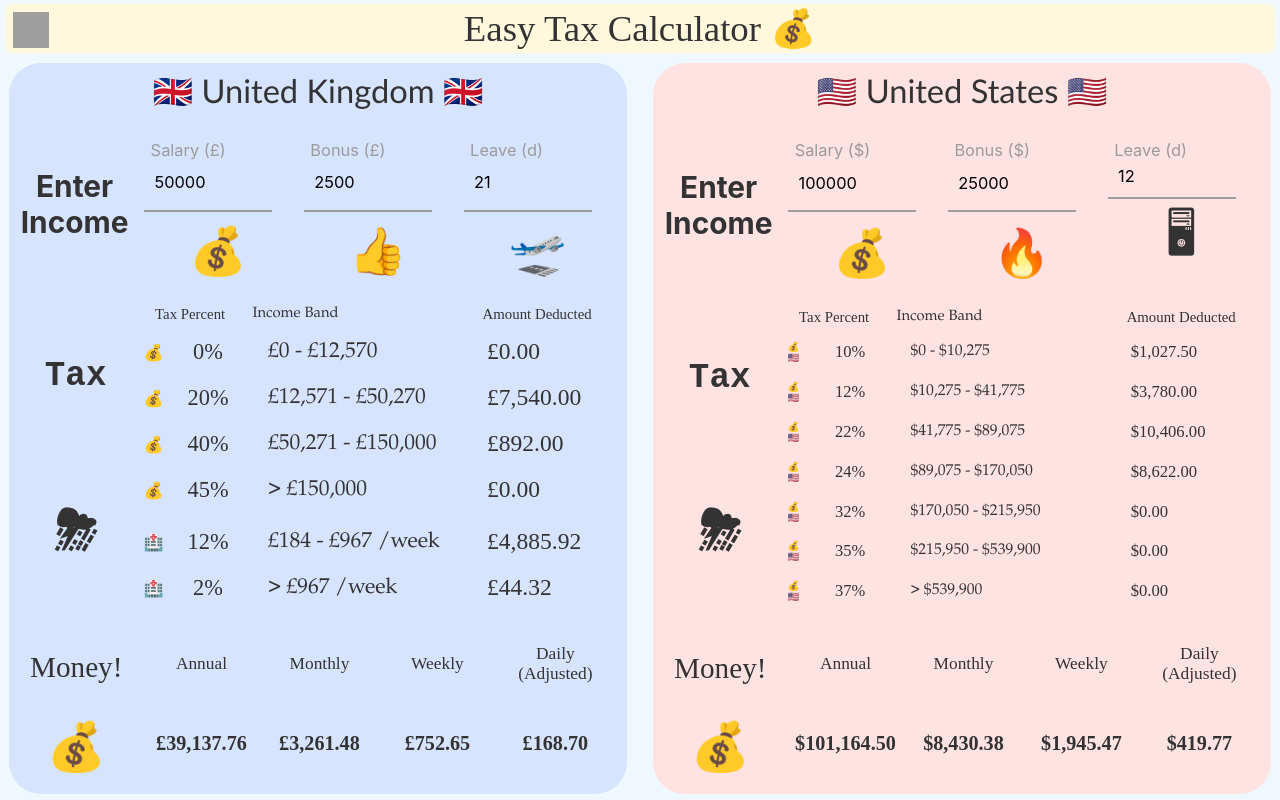
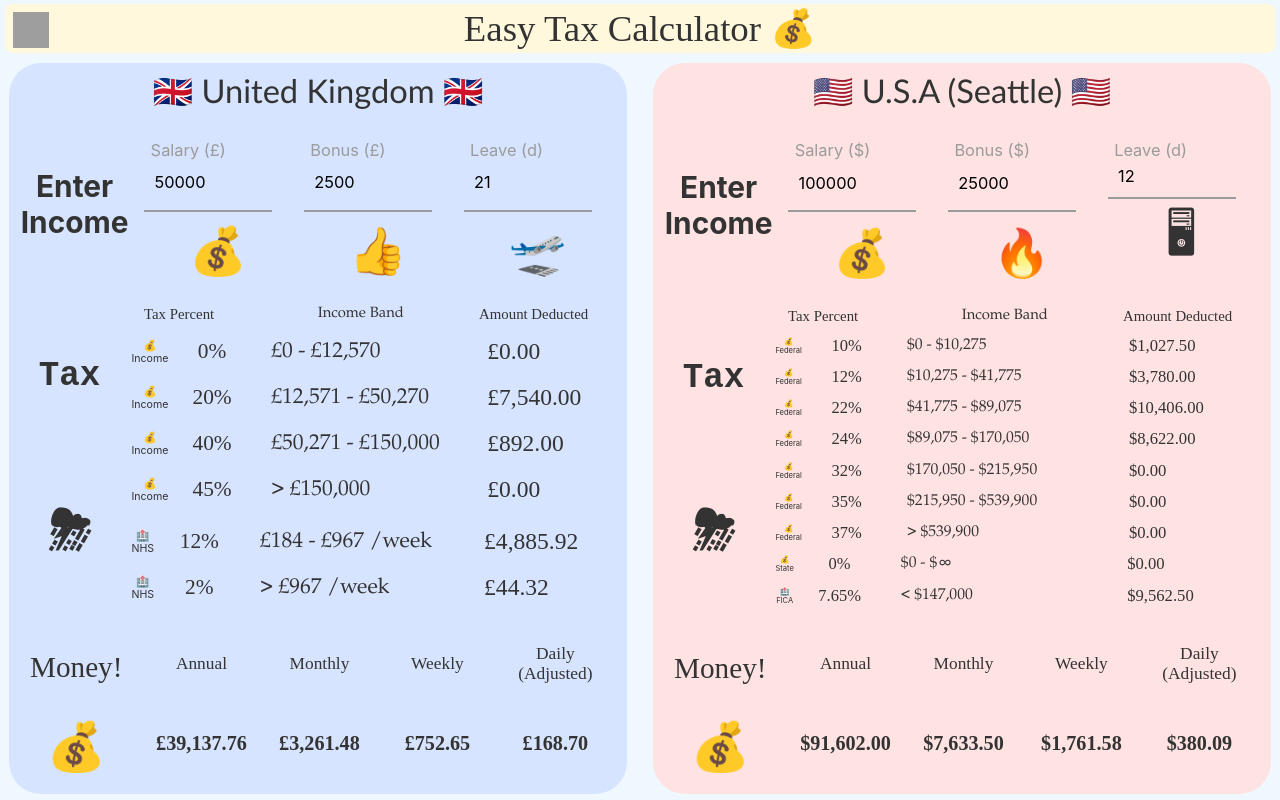
Before and after one commit to Ellipsoul/tax-calculator-pwa, an Angular app: page / in a window 1280 px wide. Built offline with nearby package versions, Linux system fonts and the light colour scheme; grey boxes are pictures that could not be loaded.

Commit message:
Added state and FICA tax for US calculator. Added small text descriptions to each tax deduction reason. Updated ReadMe with usage instructions

```diff
--- a/package.json
+++ b/package.json
@@ -1,6 +1,6 @@
 {
   "name": "tax-calculator-pwa",
-  "version": "1.1.8",
+  "version": "2.0.0",
   "scripts": {
     "ng": "ng",
     "start": "ng serve",
--- a/src/app/uktaxes/uktaxes.component.html
+++ b/src/app/uktaxes/uktaxes.component.html
@@ -111,19 +111,19 @@
       <!-- Table Column Labels -->
       <div ngClass="output-header">
         <div [ngClass]="['tax-band', 'smaller-font']">Tax Percent</div>
-        <div [ngClass]="['tax-range', 'smaller-font']">Income Band</div>
+        <div [ngClass]="['tax-range', 'smaller-font', 'center-text']">Income Band</div>
         <div [ngClass]="['tax-deduction', 'smaller-font']">Amount Deducted</div>
       </div>
       <!-- Personal allowance -->
       <div ngClass="output-container">
-        <div ngClass="tax-reason">💰</div>
+        <div ngClass="tax-reason">💰 Income</div>
         <div ngClass="tax-band">0%</div>
         <div ngClass="tax-range">£0 - £12,570</div>
         <div ngClass="tax-deduction">£0.00</div>
       </div>
       <!-- Basic Rate -->
       <div ngClass="output-container">
-        <div ngClass="tax-reason">💰</div>
+        <div ngClass="tax-reason">💰 Income</div>
         <div ngClass="tax-band">20%</div>
         <div ngClass="tax-range">£12,571 - £50,270</div>
         <!-- Decimal pipe rounds to 2 decimal places -->
@@ -131,14 +131,14 @@
       </div>
       <!-- Higher Rate -->
       <div ngClass="output-container">
-        <div ngClass="tax-reason">💰</div>
+        <div ngClass="tax-reason">💰 Income</div>
         <div ngClass="tax-band">40%</div>
         <div ngClass="tax-range">£50,271 - £150,000</div>
         <div ngClass="tax-deduction">£{{income_40 | number: '.2-2'}}</div>
       </div>
       <!-- Additional Rate -->
       <div ngClass="output-container">
-        <div ngClass="tax-reason">💰</div>
+        <div ngClass="tax-reason">💰 Income</div>
         <div ngClass="tax-band">45%</div>
         <div ngClass="tax-range">> £150,000</div>
         <div ngClass="tax-deduction">£{{income_45 | number: '.2-2'}}</div>
@@ -148,14 +148,14 @@
 
       <!-- NHS higher rate -->
       <div ngClass="output-container">
-        <div ngClass="tax-reason">🏥</div>
+        <div ngClass="tax-reason">🏥 NHS</div>
         <div ngClass="tax-band">12%</div>
         <div ngClass="tax-range">£184 - £967 /week</div>
         <div ngClass="tax-deduction">£{{nhs_12 | number: '.2-2'}}</div>
       </div>
       <!-- NHS additional rate -->
       <div ngClass="output-container">
-        <div ngClass="tax-reason">🏥</div>
+        <div ngClass="tax-reason">🏥 NHS</div>
         <div ngClass="tax-band">2%</div>
         <div ngClass="tax-range">> £967 /week</div>
         <div ngClass="tax-deduction">£{{nhs_2 | number: '.2-2'}}</div>
--- a/src/app/uktaxes/uktaxes2.component.sass
+++ b/src/app/uktaxes/uktaxes2.component.sass
@@ -41,7 +41,7 @@
 // Container of tax deduction outputs
 .info-outputs
   flex-grow: 4
-  flex-basis: 60%
+  flex-basis: 70%
 
   border-radius: 5px
 
@@ -82,15 +82,16 @@
   flex-basis: 3%
   display: grid
   place-items: center
+  text-align: center
 
-  font-size: calc(3px + 1vh + 0.4vw)
+  font-size: calc(2px + 0.6vh + 0.3vw)
 
 // Percentage tax bands
 .tax-band
   flex-grow: 0.8
   flex-basis: 8%
 
-  font-size: calc(8px + 0.5vw + 1vh)
+  font-size: calc(7px + 0.5vw + 1vh)
   font-family: "American Typewriter"
   font-weight: 500
 
@@ -113,6 +114,9 @@
   display: grid
   align-items: center
   text-align: left
+
+.center-text
+  text-align: center !important
 
 .divider-space
   flex-basis: 3%
--- a/src/app/ustaxes/ustaxes.component.html
+++ b/src/app/ustaxes/ustaxes.component.html
@@ -1,7 +1,7 @@
 <div ngClass="usContainer">
   <!-- Header containing name and flag -->
   <div [ngClass]="['us-field', 'us-header']">
-    🇺🇸 United States 🇺🇸
+    🇺🇸 U.S.A (Seattle) 🇺🇸
   </div>
 
   <!-- Input fields for salary, bonus and leave -->
@@ -111,51 +111,63 @@
       <!-- Table Column Labels -->
       <div ngClass="output-header">
         <div [ngClass]="['tax-band', 'smaller-font']">Tax Percent</div>
-        <div [ngClass]="['tax-range', 'smaller-font']">Income Band</div>
+        <div [ngClass]="['tax-range', 'smaller-font', 'center-text']">Income Band</div>
         <div [ngClass]="['tax-deduction', 'smaller-font']">Amount Deducted</div>
       </div>
       <div ngClass="output-container">
-        <div ngClass="tax-reason">💰 🇺🇸</div>
+        <div ngClass="tax-reason">💰 Federal</div>
         <div ngClass="tax-band">10%</div>
         <div ngClass="tax-range">$0 - $10,275</div>
         <div ngClass="tax-deduction">${{income_10 | number: '.2-2'}}</div>
       </div>
       <div ngClass="output-container">
-        <div ngClass="tax-reason">💰 🇺🇸</div>
+        <div ngClass="tax-reason">💰 Federal</div>
         <div ngClass="tax-band">12%</div>
         <div ngClass="tax-range">$10,275 - $41,775</div>
         <!-- Decimal pipe rounds to 2 decimal places -->
         <div ngClass="tax-deduction">${{income_12 | number: '.2-2'}}</div>
       </div>
       <div ngClass="output-container">
-        <div ngClass="tax-reason">💰 🇺🇸</div>
+        <div ngClass="tax-reason">💰 Federal</div>
         <div ngClass="tax-band">22%</div>
         <div ngClass="tax-range">$41,775 - $89,075</div>
         <div ngClass="tax-deduction">${{income_22 | number: '.2-2'}}</div>
       </div>
       <div ngClass="output-container">
-        <div ngClass="tax-reason">💰 🇺🇸</div>
+        <div ngClass="tax-reason">💰 Federal</div>
         <div ngClass="tax-band">24%</div>
         <div ngClass="tax-range">$89,075 - $170,050</div>
         <div ngClass="tax-deduction">${{income_24 | number: '.2-2'}}</div>
       </div>
       <div ngClass="output-container">
-        <div ngClass="tax-reason">💰 🇺🇸</div>
+        <div ngClass="tax-reason">💰 Federal</div>
         <div ngClass="tax-band">32%</div>
         <div ngClass="tax-range">$170,050 - $215,950</div>
         <div ngClass="tax-deduction">${{income_32 | number: '.2-2'}}</div>
       </div>
       <div ngClass="output-container">
-        <div ngClass="tax-reason">💰 🇺🇸</div>
+        <div ngClass="tax-reason">💰 Federal</div>
         <div ngClass="tax-band">35%</div>
         <div ngClass="tax-range">$215,950 - $539,900</div>
         <div ngClass="tax-deduction">${{income_35 | number: '.2-2'}}</div>
       </div>
       <div ngClass="output-container">
-        <div ngClass="tax-reason">💰 🇺🇸</div>
+        <div ngClass="tax-reason">💰 Federal</div>
         <div ngClass="tax-band">37%</div>
         <div ngClass="tax-range">> $539,900</div>
         <div ngClass="tax-deduction">${{income_37 | number: '.2-2'}}</div>
+      </div>
+      <div ngClass="output-container">
+        <div ngClass="tax-reason">💰 State</div>
+        <div ngClass="tax-band">0%</div>
+        <div ngClass="tax-range">$0 - $&#8734;</div>
+        <div ngClass="tax-deduction">${{income_37 | number: '.2-2'}}</div>
+      </div>
+      <div ngClass="output-container">
+        <div ngClass="tax-reason">🏥 FICA</div>
+        <div ngClass="tax-band">7.65%</div>
+        <div ngClass="tax-range">< $147,000</div>
+        <div ngClass="tax-deduction">${{fica_765 | number: '.2-2'}}</div>
       </div>
     </div>
 
--- a/src/app/ustaxes/ustaxes.component.ts
+++ b/src/app/ustaxes/ustaxes.component.ts
@@ -15,7 +15,7 @@ export class UstaxesComponent implements OnInit {
   totalCompYear:number = this.salary + this.bonus;
   totalCompWeek:number = this.totalCompYear / 52;
 
-  // Tax calculations
+  // Federal Tax calculations
   income_10:number = 0.1 * Math.min(this.totalCompYear - 10275, 10275);
   income_12:number = 0.12 * Math.min(Math.max(this.totalCompYear - 10275, 0), 41775 - 10275);
   income_22:number = 0.22 * Math.min(Math.max(this.totalCompYear - 41775, 0), 89075 - 41775);
@@ -23,10 +23,12 @@ export class UstaxesComponent implements OnInit {
   income_32:number = 0.32 * Math.min(Math.max(this.totalCompYear - 170050, 0), 215950 - 170050);
   income_35:number = 0.35 * Math.min(Math.max(this.totalCompYear - 215950, 0), 539900 - 215950);
   income_37:number = 0.37 * Math.max(this.totalCompYear - 539900, 0);
+  // Health Insurance Tax calculations, < $147,000 for 2022
+  fica_765:number = 0.0765 * Math.min(this.totalCompYear, 147000);
 
   // Take home salary calculations
   takeHomeYear:number = (this.totalCompYear - this.income_10 - this.income_12 - this.income_22 -
-    this.income_24 - this.income_32 - this.income_35 - this.income_37);
+    this.income_24 - this.income_32 - this.income_35 - this.income_37 - this.fica_765);
   takeHomeMonth:number = this.takeHomeYear / 12;
   takeHomeWeek:number = this.takeHomeYear / 52;
   // Adjusted for 250 working days (2022 US) - leave days
@@ -45,9 +47,11 @@ export class UstaxesComponent implements OnInit {
     this.income_35 = 0.35 * Math.min(Math.max(this.totalCompYear - 215950, 0), 539900 - 215950);
     this.income_37 = 0.37 * Math.max(this.totalCompYear - 539900, 0);
 
+    this.fica_765 = 0.0765 * Math.min(this.totalCompYear, 147000);
+
     // Take home salary calculations
     this.takeHomeYear = (this.totalCompYear - this.income_10 - this.income_12 - this.income_22 -
-      this.income_24 - this.income_32 - this.income_35 - this.income_37);
+      this.income_24 - this.income_32 - this.income_35 - this.income_37 - this.fica_765);
     this.takeHomeMonth = this.takeHomeYear / 12;
     this.takeHomeWeek = this.takeHomeYear / 52;
     // Adjusted for 250 working days (2022 US) - leave days
--- a/src/app/ustaxes/ustaxes2.component.sass
+++ b/src/app/ustaxes/ustaxes2.component.sass
@@ -40,7 +40,7 @@
 // Container of tax deduction outputs
 .info-outputs
   flex-grow: 4
-  flex-basis: 60%
+  flex-basis: 70%
 
   border-radius: 5px
 
@@ -53,7 +53,7 @@
 // Container for each individual output
 .output-container
   flex-grow: 2
-  flex-basis: 15%
+  flex-basis: 12%
 
   display: flex
   flex-direction: row
@@ -81,8 +81,9 @@
   flex-basis: 3%
   display: grid
   place-items: center
+  text-align: center
 
-  font-size: calc(3px + 0.5vh + 0.2vw)
+  font-size: calc(1px + 0.5vh + 0.2vw)
 
 // Percentage tax bands
 .tax-band
@@ -98,6 +99,9 @@
   text-align: center
 
   margin-left: 10px
+
+.center-text
+  text-align: center !important
 
 // Income ranges for the tax band
 .tax-range
```
Also changed, not shown: 1 other file (tests, documents, lock files or other folders).
